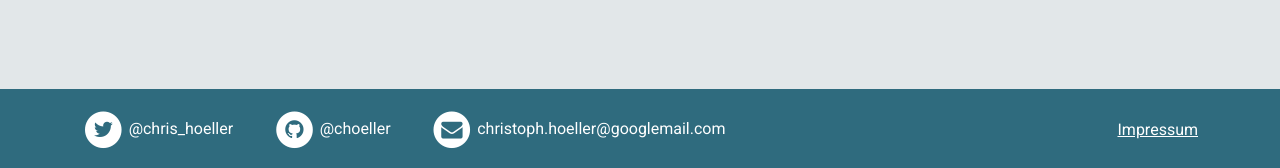
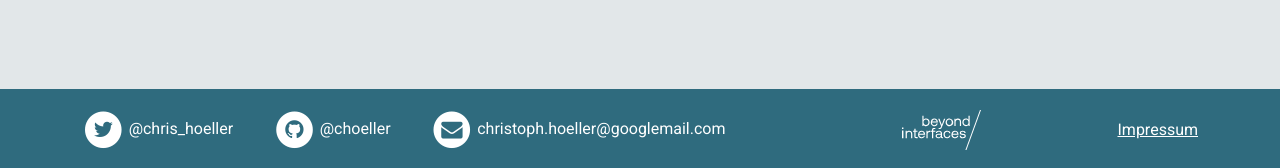
Before and after one commit to angular-buch-de/angular-buch-de.github.io, a Jekyll site: the page built from index.html, in a window 1280 px wide. Shown: the part 2393-2561 px from the top of the page. Built offline with Jekyll 4.4.1, drawn with Linux system fonts in a browser that asks for light colours; nearby versions of some CDN libraries.

Commit message:
bif logo in footer

```diff
--- a/_includes/footer.html
+++ b/_includes/footer.html
@@ -37,6 +37,8 @@
         <span class="d-none d-lg-inline-block mr-l text-white">{{ site.email_username }}</span>
       </a>
     {% endif %}
-    <a class="text-white text-decoration-underline" style="margin-left: auto" href="{{ site.baseUrl }}/impress">Impressum</a>
+    <a class="mx-auto" href="https://beyond-interfaces.de" target="_blank"><img
+          src="/img/bif_logo--white.svg"></a>
+    <a class="text-white text-decoration-underline" href="{{ site.baseUrl }}/impress">Impressum</a>
   </div>
 </footer>
```
Also changed, not shown: img/bif_logo--white.svg (added).
